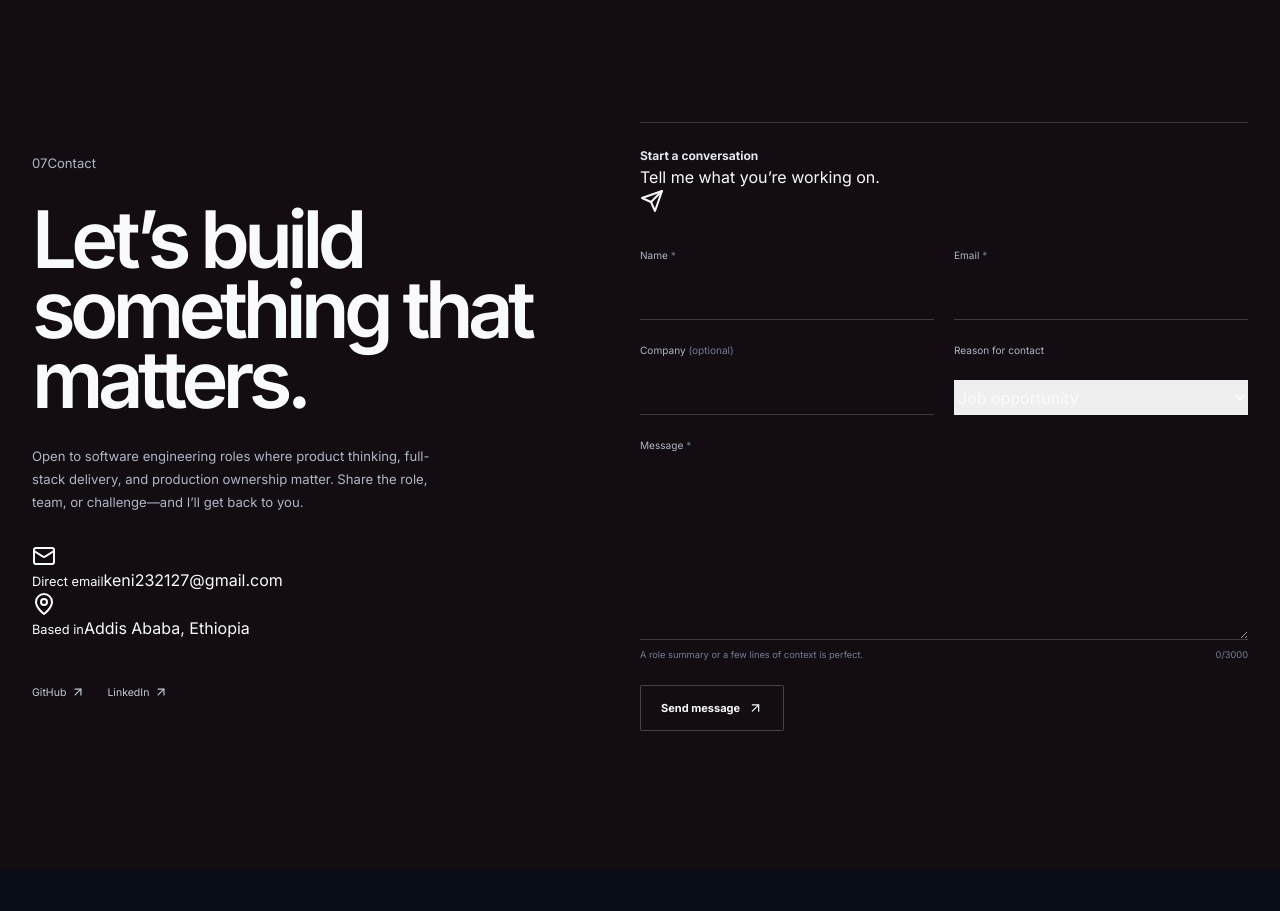
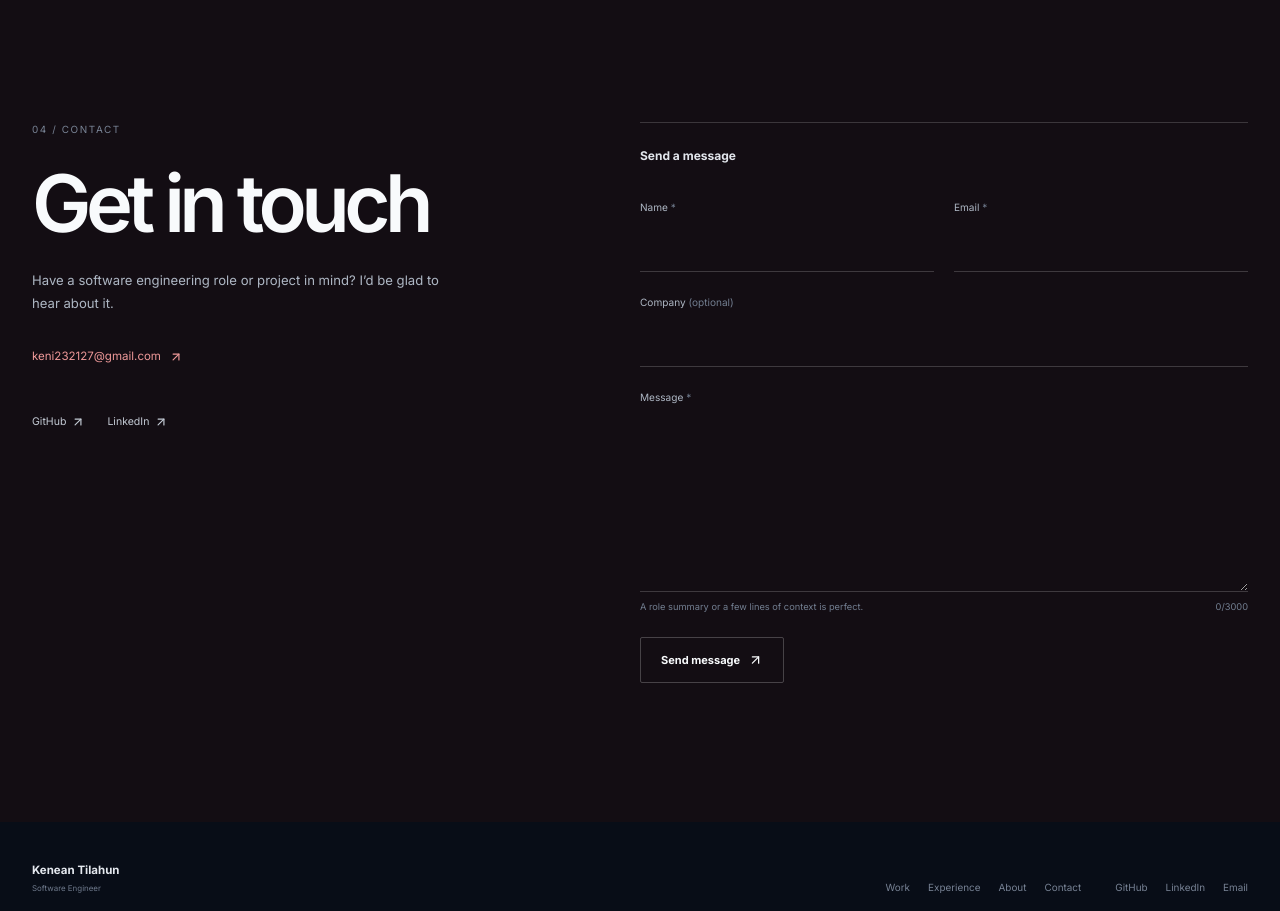
Before and after one commit to KeniKT/kenean-tilahun-portfolio, a React (Vite) app: page / in a window 1280 px wide. Shown: the part 9780-10691 px from the top of the page. Built offline with nearby package versions, Linux system fonts and the light colour scheme.

Commit message:
feat: polish contact section form design and validation UI

```diff
--- a/src/components/sections/Contact.jsx
+++ b/src/components/sections/Contact.jsx
@@ -1,9 +1,9 @@
-import { ArrowUpRight, CheckCircle2, Loader2, Mail, MapPin, Send } from 'lucide-react';
+import { ArrowUpRight, CheckCircle2, Loader2 } from 'lucide-react';
 import { useState } from 'react';
 import { profile, socials } from '../../data/portfolio';
 import Reveal from '../ui/Reveal';
 
-const initialForm = { name: '', email: '', company: '', reason: 'Job opportunity', message: '', website: '' };
+const initialForm = { name: '', email: '', company: '', message: '', website: '' };
 
 function validate(form) {
   const errors = {};
@@ -40,12 +40,12 @@ export default function Contact() {
   return (
     <section className="contact-section" id="contact" aria-labelledby="contact-title">
       <div className="shell contact-grid">
-        <Reveal className="contact-intro"><p className="section-kicker"><span>07</span>Contact</p><h2 id="contact-title">Let’s build something that matters.</h2><p>Open to software engineering roles where product thinking, full-stack delivery, and production ownership matter. Share the role, team, or challenge—and I’ll get back to you.</p><div className="contact-direct"><a href={`mailto:${profile.email}`}><Mail /> <span><small>Direct email</small>{profile.email}</span></a><p><MapPin /> <span><small>Based in</small>{profile.location}</span></p></div><div className="contact-socials">{socials.slice(0, 2).map((social) => <a key={social.label} href={social.href} target="_blank" rel="noreferrer">{social.label}<ArrowUpRight size={14} /></a>)}</div></Reveal>
+        <Reveal className="contact-intro"><p className="contact-index">04 / Contact</p><h2 id="contact-title">Get in touch</h2><p>Have a software engineering role or project in mind? I’d be glad to hear about it.</p><a className="contact-email" href={`mailto:${profile.email}`}>{profile.email}<ArrowUpRight /></a><div className="contact-socials">{socials.slice(0, 2).map((social) => <a key={social.label} href={social.href} target="_blank" rel="noreferrer">{social.label}<ArrowUpRight size={14} /></a>)}</div></Reveal>
         <Reveal delay={100} className="contact-form-wrap">
           <form className="contact-form" onSubmit={submit} noValidate aria-describedby="form-status">
-            <div className="form-heading"><div><p className="eyebrow">Start a conversation</p><h3>Tell me what you’re working on.</h3></div><Send aria-hidden="true" /></div>
+            <div className="form-heading"><p>Send a message</p></div>
             <div className="form-row"><div className="field"><label htmlFor="contact-name">Name <span aria-hidden="true">*</span></label><input id="contact-name" name="name" value={form.name} onChange={update} autoComplete="name" aria-invalid={Boolean(errors.name)} aria-describedby={errors.name ? 'name-error' : undefined} disabled={status === 'submitting'} />{errors.name && <p className="field-error" id="name-error">{errors.name}</p>}</div><div className="field"><label htmlFor="contact-email">Email <span aria-hidden="true">*</span></label><input id="contact-email" name="email" type="email" value={form.email} onChange={update} autoComplete="email" inputMode="email" aria-invalid={Boolean(errors.email)} aria-describedby={errors.email ? 'email-error' : undefined} disabled={status === 'submitting'} />{errors.email && <p className="field-error" id="email-error">{errors.email}</p>}</div></div>
-            <div className="form-row"><div className="field"><label htmlFor="contact-company">Company <span>(optional)</span></label><input id="contact-company" name="company" value={form.company} onChange={update} autoComplete="organization" disabled={status === 'submitting'} /></div><div className="field"><label htmlFor="contact-reason">Reason for contact</label><select id="contact-reason" name="reason" value={form.reason} onChange={update} disabled={status === 'submitting'}><option>Job opportunity</option><option>Project collaboration</option><option>Technical conversation</option><option>Other</option></select></div></div>
+            <div className="field"><label htmlFor="contact-company">Company <span>(optional)</span></label><input id="contact-company" name="company" value={form.company} onChange={update} autoComplete="organization" disabled={status === 'submitting'} /></div>
             <div className="field"><label htmlFor="contact-message">Message <span aria-hidden="true">*</span></label><textarea id="contact-message" name="message" rows="6" value={form.message} onChange={update} aria-invalid={Boolean(errors.message)} aria-describedby={errors.message ? 'message-error' : 'message-help'} disabled={status === 'submitting'} /><div className="field-meta"><p id={errors.message ? 'message-error' : 'message-help'} className={errors.message ? 'field-error' : ''}>{errors.message || 'A role summary or a few lines of context is perfect.'}</p><span>{form.message.length}/3000</span></div></div>
             <div className="honeypot" aria-hidden="true"><label htmlFor="website">Website</label><input id="website" name="website" value={form.website} onChange={update} tabIndex="-1" autoComplete="off" /></div>
             <button className="button form-submit" type="submit" disabled={status === 'submitting'}>{status === 'submitting' ? <><Loader2 className="spinner" /> Sending…</> : status === 'success' ? <><CheckCircle2 /> Sent successfully</> : <>Send message <ArrowUpRight /></>}</button>
```
